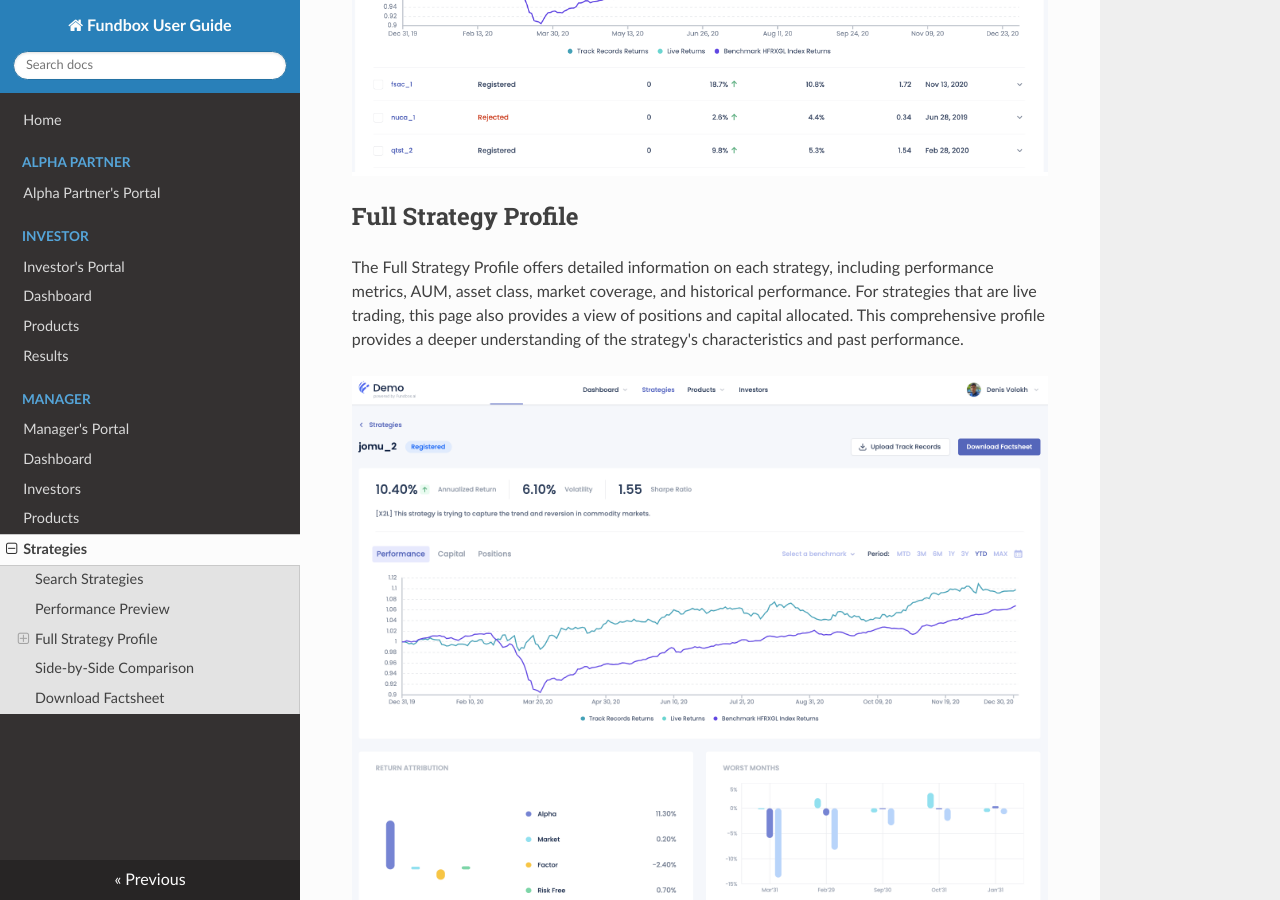
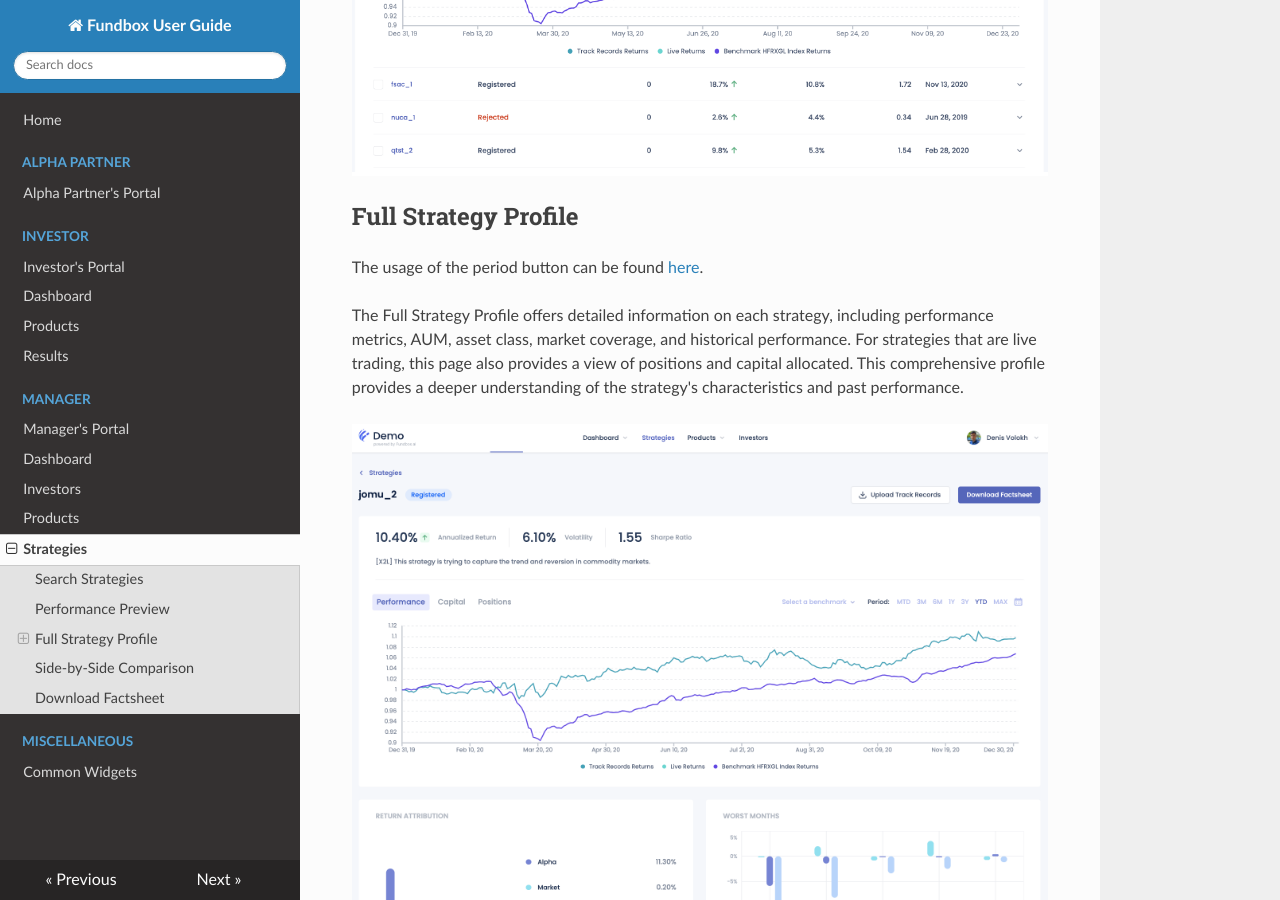
Before and after one commit to noviscient/fundbox-user-guide, an MkDocs documentation site: the page built from docs/manager/strategies.md, in a window 1280 px wide and 900 px high, scrolled down 2194 px. Built offline with MkDocs 1.6.1, drawn with Linux system fonts in a browser that asks for light colours; nearby versions of some CDN libraries; part of the change alters nothing that is shown.

Commit message:
misc: period picker

```diff
--- a/docs/manager/strategies.md
+++ b/docs/manager/strategies.md
@@ -32,6 +32,8 @@ The Performance Preview section provides a quick snapshot of each strategy's per
 
 ## Full Strategy Profile
 
+The usage of the period button can be found [here](../miscellaneous/common-widgets.md#period-picker).
+
 The Full Strategy Profile offers detailed information on each strategy, including performance metrics, AUM, asset class, market coverage, and historical performance. For strategies that are live trading, this page also provides a view of positions and capital allocated. This comprehensive profile provides a deeper understanding of the strategy's characteristics and past performance.
 
 ![Full Strategy Profile](../images/managers-strategies-full-profile.png)
--- /dev/null
+++ b/docs/miscellaneous/common-widgets.md
@@ -0,0 +1,11 @@
+# Common Widgets
+
+## Period Picker
+
+![Period Picker](../images/period-picker.png)
+
+The period picker adjusts the chart relative to **the date of the latest data point**.
+
+**How `3M/6M/1Y/3Y` options work**:
+
+Selecting these options will always display a chart starting from the start of a month. For example, if the latest data point is dated 2020-06-15, selecting `3M` will truncate the data starting from 2020-03-01 - the current month is always considered in its entirety.
```
Also changed, not shown: docs/images/period-picker.png (added).
